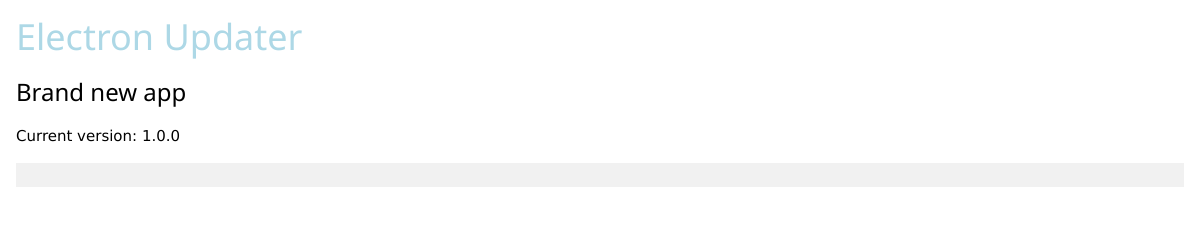
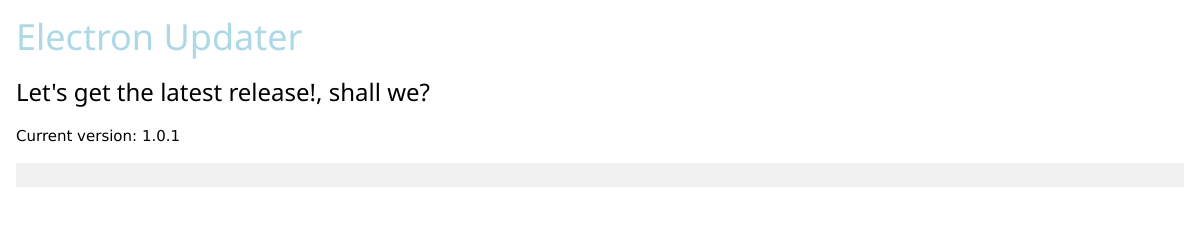
Before and after one commit to valerxx22/electron-updater, an Electron app: page src/index.html in a window 1200 px wide. Drawn offline with nearby package versions, Linux system fonts and the light colour scheme; no server answers.

Commit message:
[change] next release

```diff
--- a/package.json
+++ b/package.json
@@ -1,6 +1,6 @@
 {
   "name": "electron-updater",
-  "version": "1.0.0",
+  "version": "1.0.1",
   "description": "Electron auto updater example",
   "main": "src/main.js",
   "scripts": {
--- a/src/index.html
+++ b/src/index.html
@@ -8,7 +8,7 @@
   <div class="w3-container">
 
     <h1 style="color: lightblue">Electron Updater</h1>
-    <h3>Brand new app</h3>
+    <h3>Let's get the latest release!, shall we?</h3>
 
     <p>
       Current version: <span id="version"></span>
```
